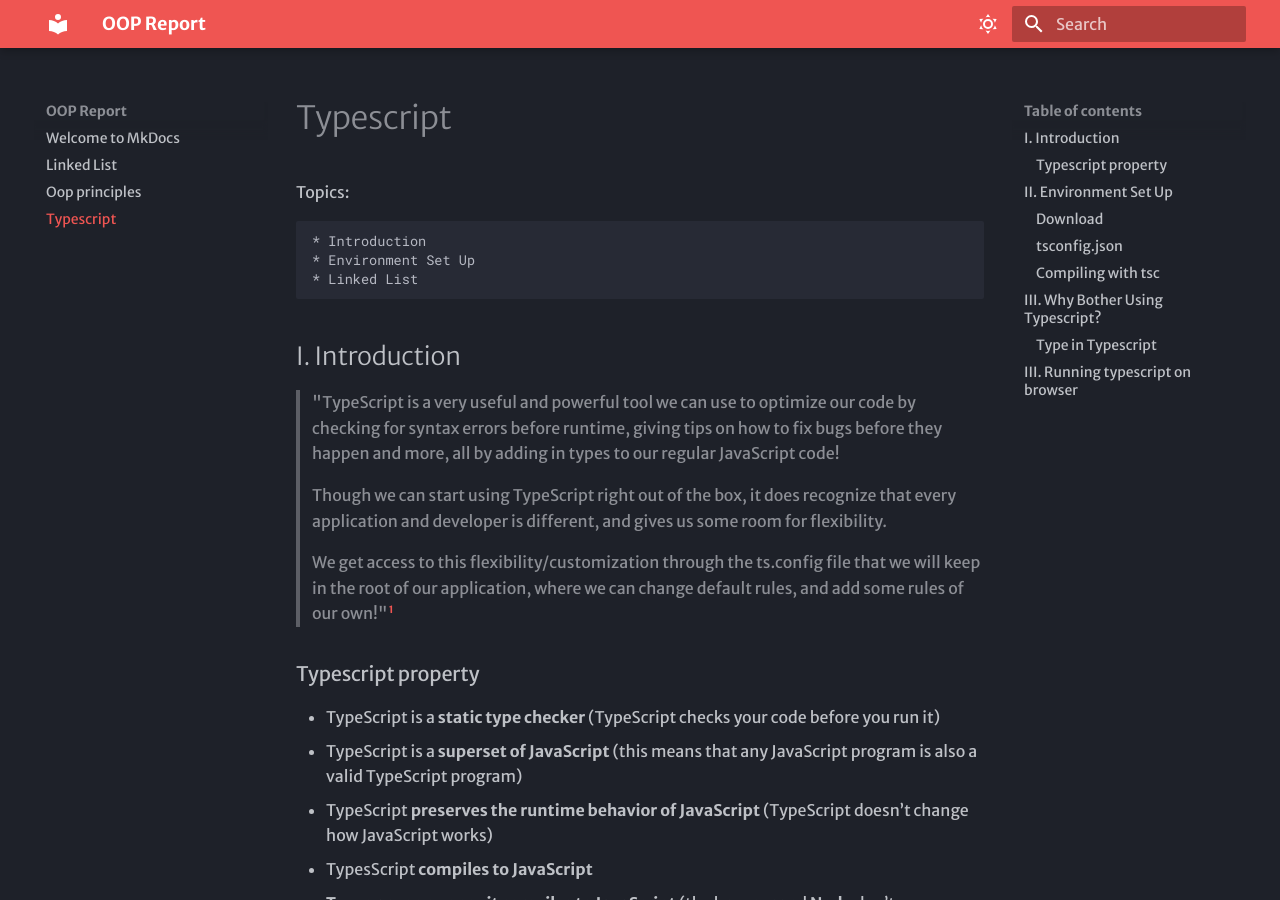
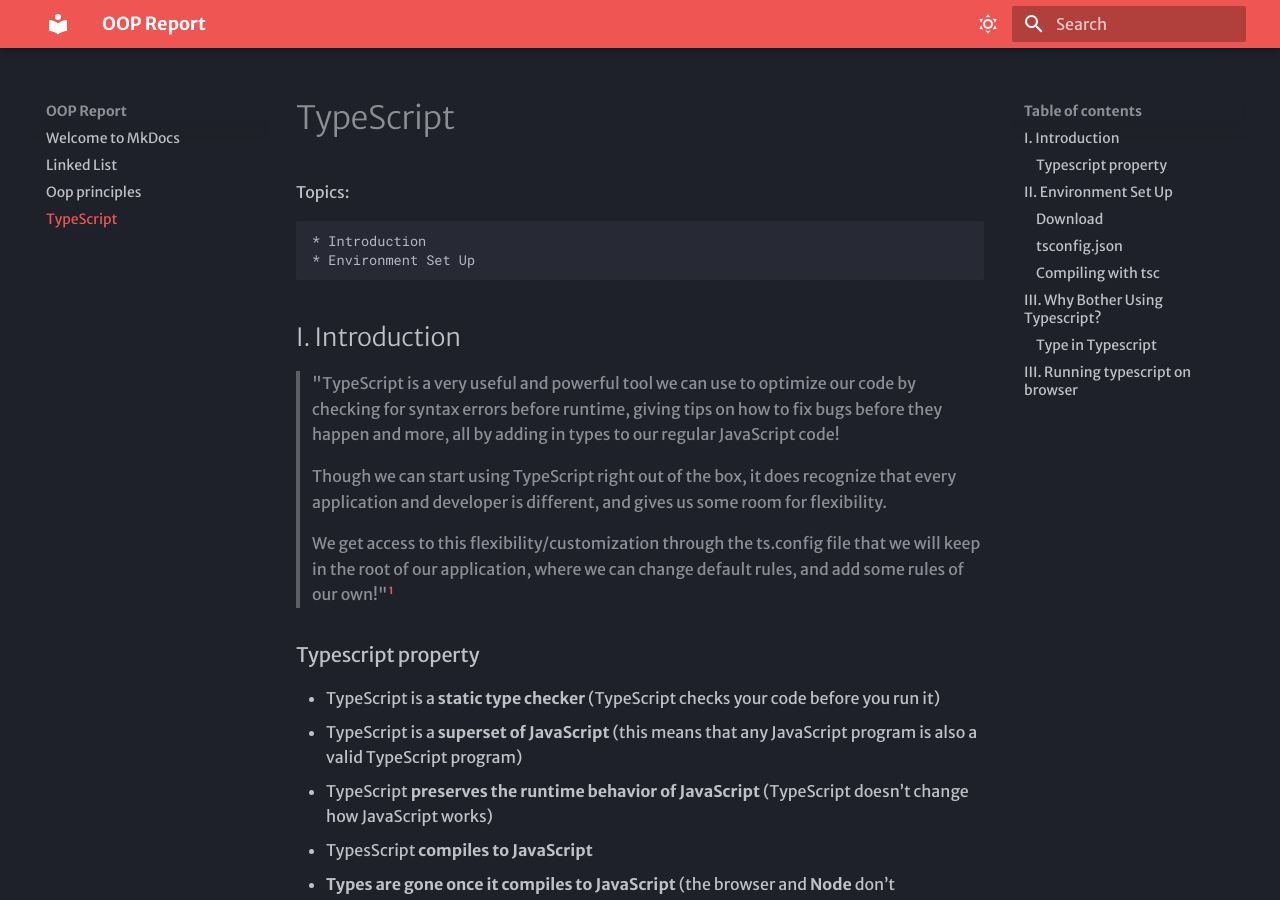
Before and after one commit to UyVuStephenVu/OOP-learning-topics, an MkDocs documentation site: the page built from docs/typescript.md, in a window 1280 px wide and 900 px high. Built offline with MkDocs 1.6.1 and Material for MkDocs 9.7.7, drawn with Linux system fonts in a browser that asks for light colours.

Commit message:
modify typescript.md

```diff
--- a/docs/typescript.md
+++ b/docs/typescript.md
@@ -1,10 +1,9 @@
-# Typescript
+# TypeScript
 
 Topics:
 
     * Introduction
     * Environment Set Up
-    * Linked List
 
 ## I. Introduction
 
```
